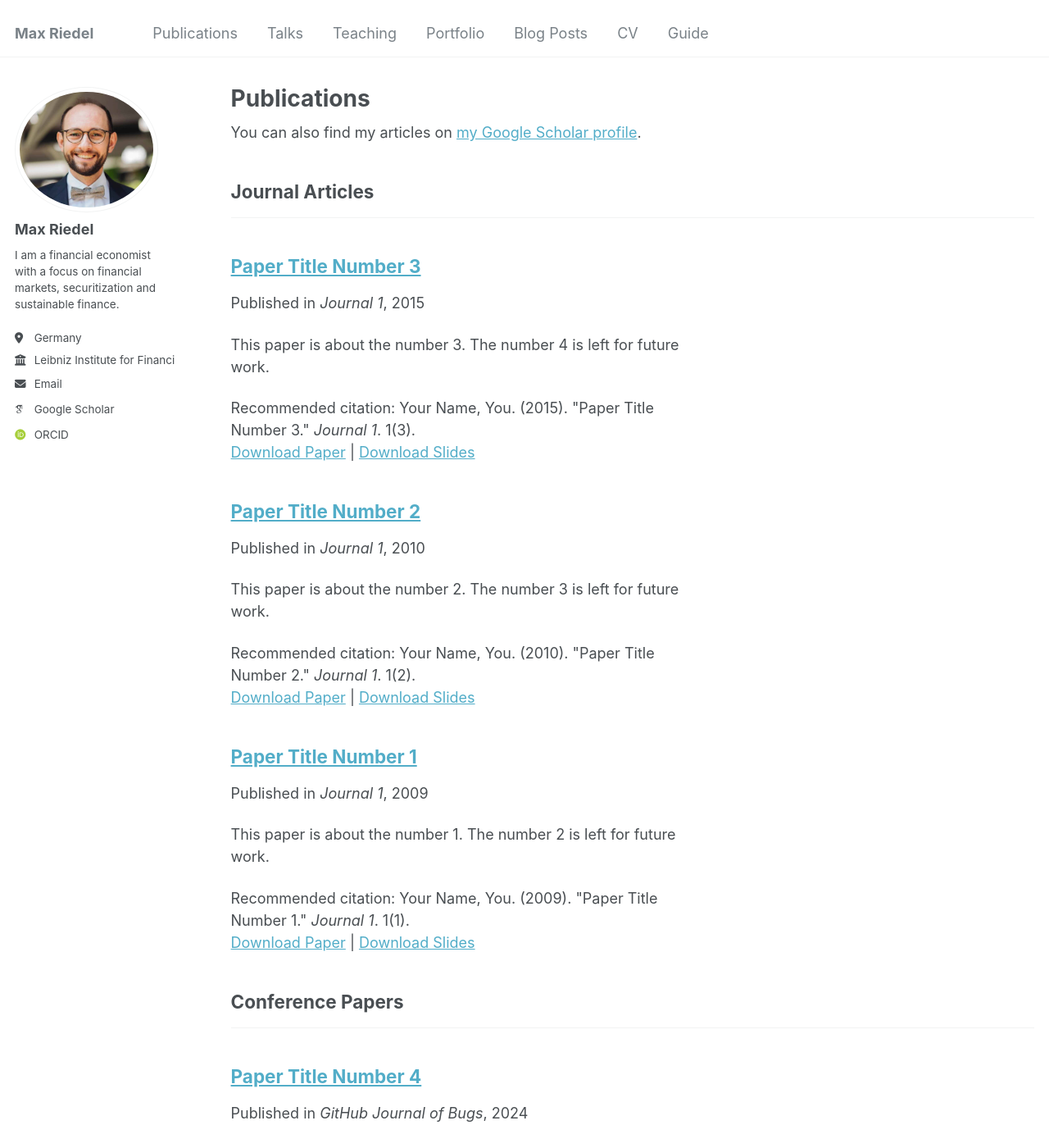
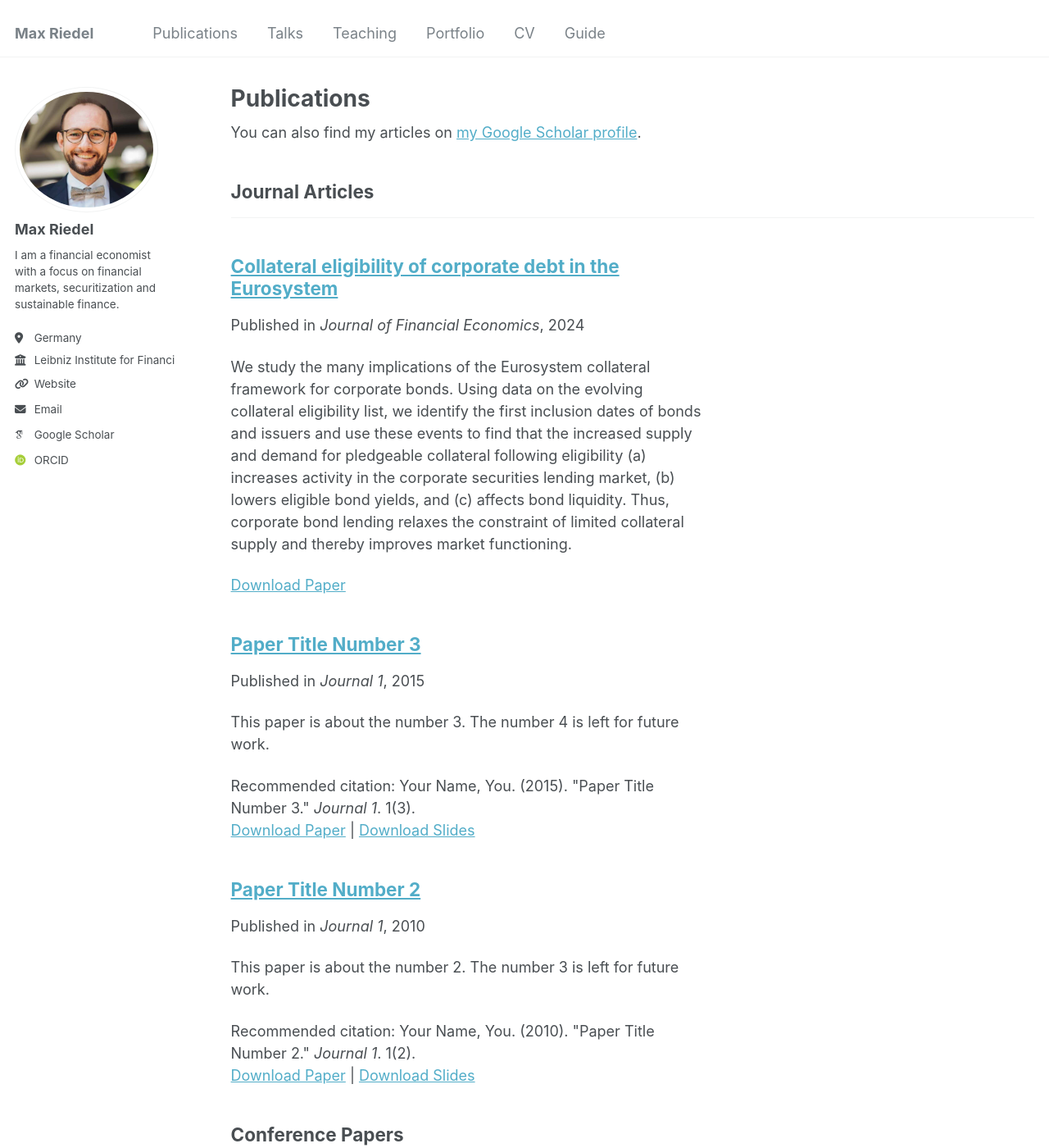
Before and after one commit to max-riedel-phd/max-riedel-phd.github.io, a Jekyll site: the page built from _pages/publications.html, in a window 1280 px wide and 1400 px high. Shown: the whole window at 82% size. Built offline with Jekyll 4.4.1, drawn with Linux system fonts in a browser that asks for light colours; some web fonts are replaced.

Commit message:
Added JFE paper

```diff
--- a/_config.yml
+++ b/_config.yml
@@ -27,7 +27,7 @@ author:
   bio              : "I am a financial economist with a focus on financial markets, securitization and sustainable finance."
   location         : "Germany"
   employer         : "Leibniz Institute for Financial Research SAFE"
-  uri              : # URL
+  uri              : "https://safe-frankfurt.de/research/researchers/researchers-details/showauthor/193-riedel.html"
   email            : "riedel@safe-frankfurt.de"
 
   # Academic websites
--- a/_data/navigation.yml
+++ b/_data/navigation.yml
@@ -17,8 +17,8 @@ main:
   - title: "Portfolio"
     url: /portfolio/
 
-  - title: "Blog Posts"
-    url: /year-archive/
+  #- title: "Blog Posts"
+  #  url: /year-archive/
 
   - title: "CV"
     url: /cv/
--- a/_publications/2009-10-01-paper-title-number-1.md
+++ b/_publications/2009-10-01-paper-title-number-1.md
@@ -1,14 +1,14 @@
 ---
-title: "Paper Title Number 1"
+title: "Collateral eligibility of corporate debt in the Eurosystem"
 collection: publications
 category: manuscripts
-permalink: /publication/2009-10-01-paper-title-number-1
-excerpt: 'This paper is about the number 1. The number 2 is left for future work.'
-date: 2009-10-01
-venue: 'Journal 1'
-slidesurl: 'http://academicpages.github.io/files/slides1.pdf'
-paperurl: 'http://academicpages.github.io/files/paper1.pdf'
-citation: 'Your Name, You. (2009). &quot;Paper Title Number 1.&quot; <i>Journal 1</i>. 1(1).'
+permalink: https://doi.org/10.1016/j.jfineco.2023.103777
+excerpt: 'We study the many implications of the Eurosystem collateral framework for corporate bonds. Using data on the evolving collateral eligibility list, we identify the first inclusion dates of bonds and issuers and use these events to find that the increased supply and demand for pledgeable collateral following eligibility (a) increases activity in the corporate securities lending market, (b) lowers eligible bond yields, and (c) affects bond liquidity. Thus, corporate bond lending relaxes the constraint of limited collateral supply and thereby improves market functioning.'
+date: 2024-03-01
+venue: 'Journal of Financial Economics'
+slidesurl: #'http://academicpages.github.io/files/slides1.pdf'
+paperurl: 'https://doi.org/10.1016/j.jfineco.2023.103777'
+citation: #'Your Name, You. (2009). &quot;Paper Title Number 1.&quot; <i>Journal 1</i>. 1(1).'
 ---
 
 The contents above will be part of a list of publications, if the user clicks the link for the publication than the contents of section will be rendered as a full page, allowing you to provide more information about the paper for the reader. When publications are displayed as a single page, the contents of the above "citation" field will automatically be included below this section in a smaller font.
```
